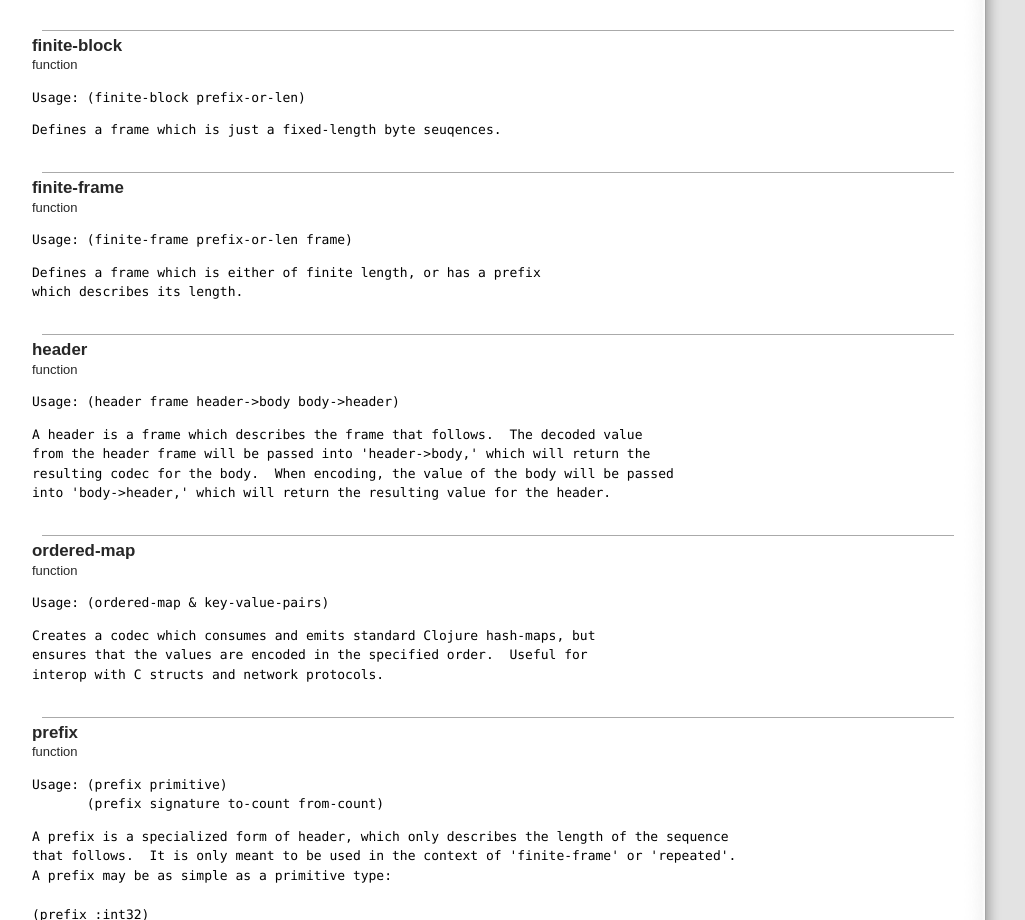
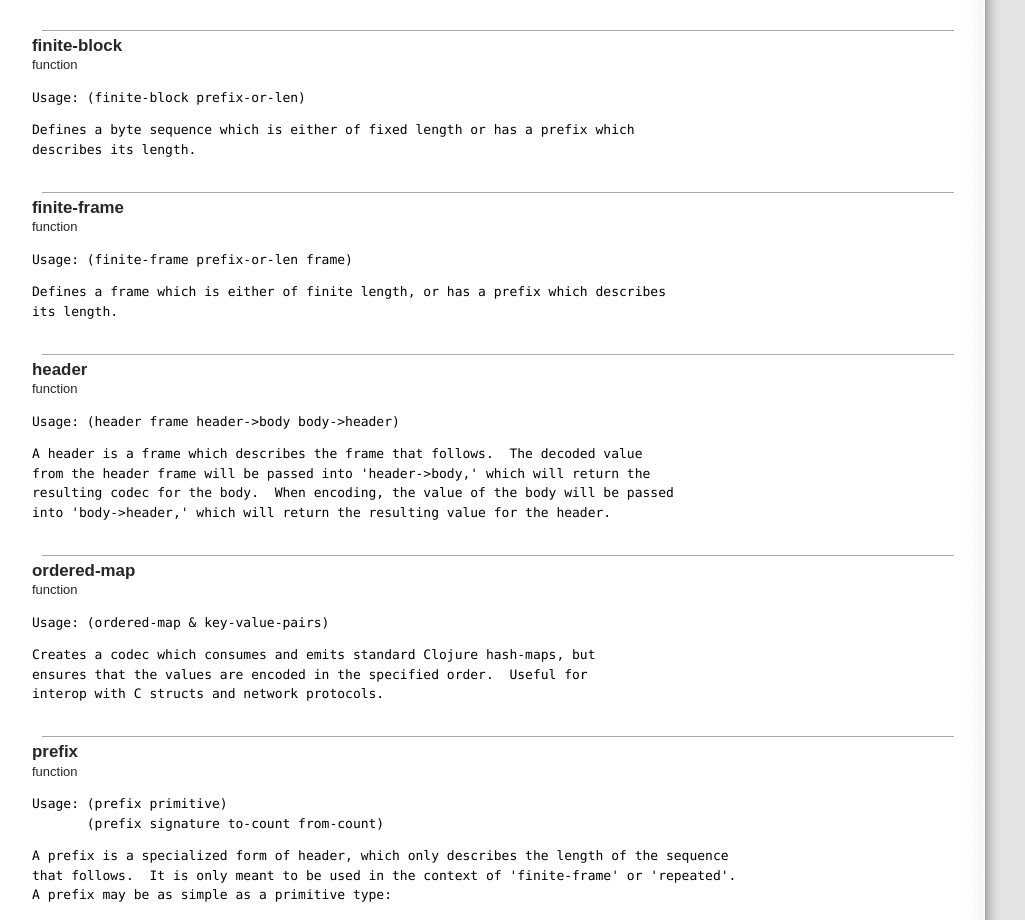
Before and after one commit to clj-commons/gloss, a plain HTML site: page gloss.core-api.html in a window 1280 px wide. Shown: the part 1604-2524 px from the top of the page, without its empty margins (188-1213 px from the left). Drawn offline with Linux system fonts and the light colour scheme; a script that the page names is missing.

Commit message:
fix typos

```diff
--- a/gloss.core-api.html
+++ b/gloss.core-api.html
@@ -175,7 +175,8 @@ a codec which associates each enumeration with a unique encoded value.
   <span id="var-type">function</span><br />
   <pre id="var-usage">Usage: (finite-block prefix-or-len)
 </pre>
-  <pre id="var-docstr">Defines a frame which is just a fixed-length byte seuqences.</pre>
+  <pre id="var-docstr">Defines a byte sequence which is either of fixed length or has a prefix which
+describes its length.</pre>
 
 </div><div id="var-entry">
   <br />
@@ -184,8 +185,8 @@ a codec which associates each enumeration with a unique encoded value.
   <span id="var-type">function</span><br />
   <pre id="var-usage">Usage: (finite-frame prefix-or-len frame)
 </pre>
-  <pre id="var-docstr">Defines a frame which is either of finite length, or has a prefix
-which describes its length.</pre>
+  <pre id="var-docstr">Defines a frame which is either of finite length, or has a prefix which describes
+its length.</pre>
 
 </div><div id="var-entry">
   <br />
```
Also changed, not shown: api-index.html (+1 -1 lines).
